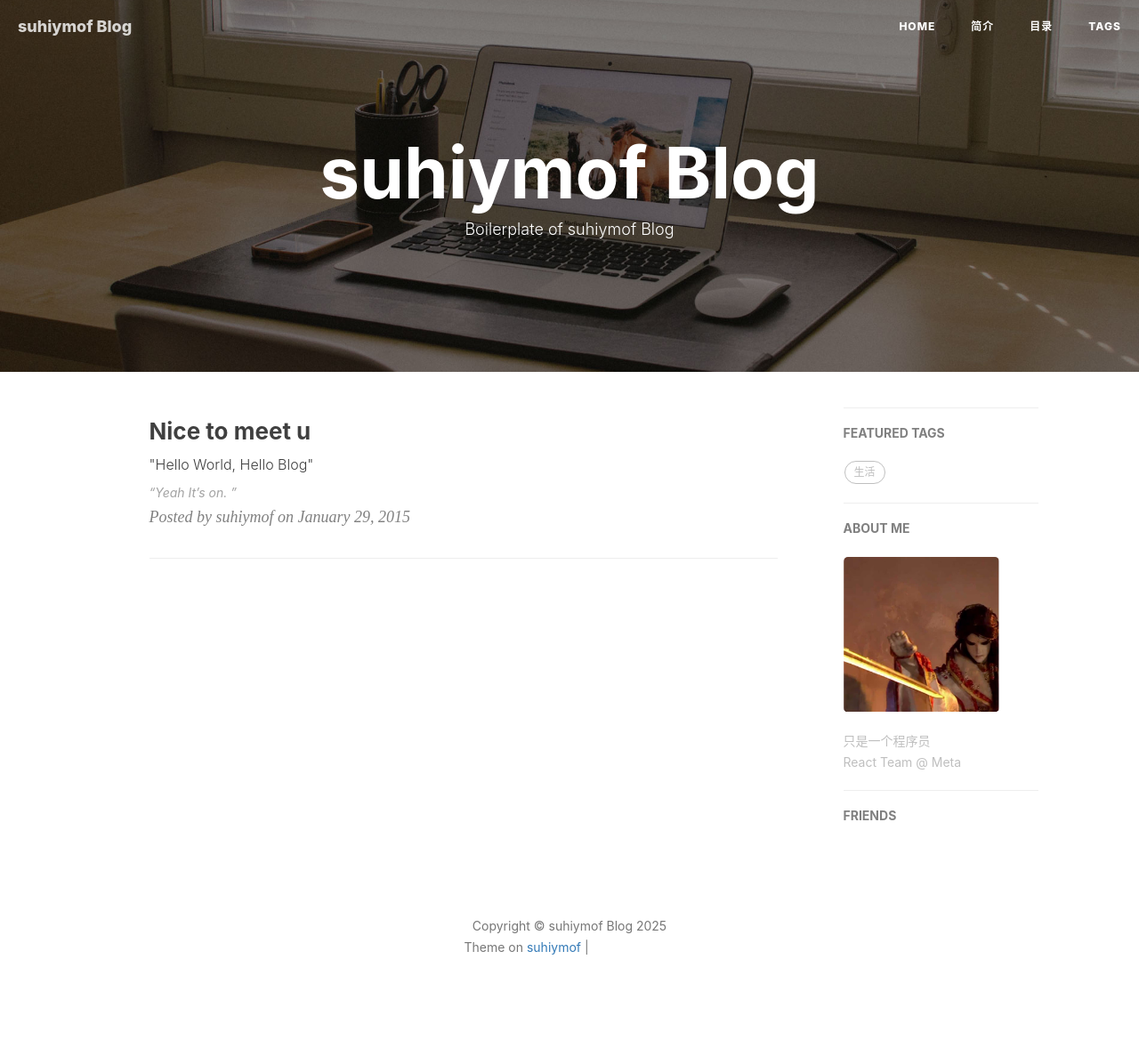
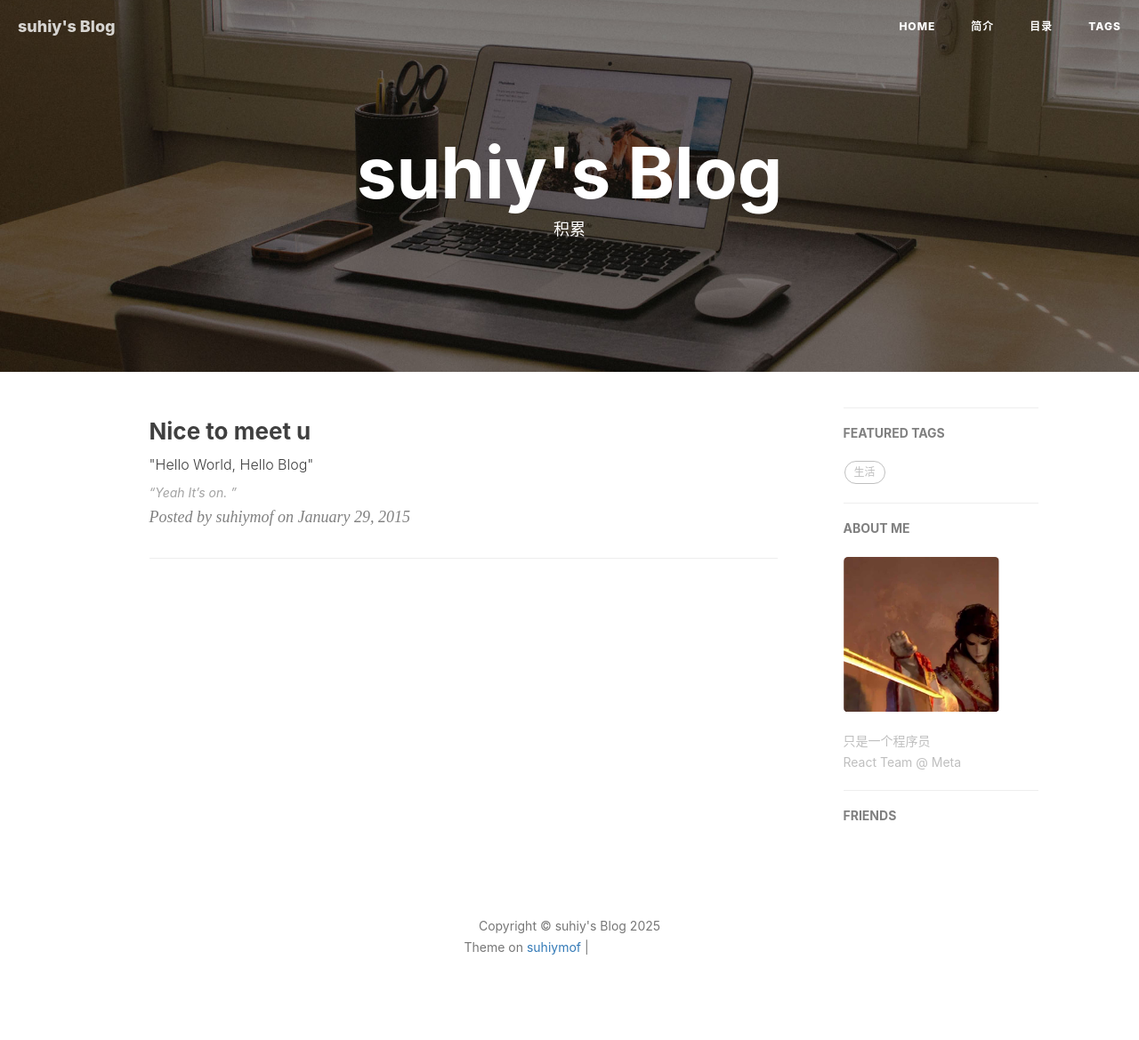
Before and after one commit to suhiymof/suhiymof.github.io, a Jekyll site: the page built from index.html, in a window 1280 px wide. Shown: the whole page at 89% size. Built offline with Jekyll 4.4.1, drawn with Linux system fonts in a browser that asks for light colours; nearby versions of some CDN libraries; the list of posts is cut into pages by our own code; comment, search, counter and statistics services are not loaded; grey boxes are pictures that could not be loaded.

Commit message:
初始化

```diff
--- a/_config.yml
+++ b/_config.yml
@@ -1,6 +1,6 @@
 # Site settings
-title: suhiymof Blog
-SEOTitle: suhiymof
+title: suhiy's Blog
+SEOTitle: Twice的博客 | suhiy blog
 header-img: img/home-bg.jpg
 email: 493767178@qq.com
 description: "这里是一个程序员"
--- a/index.html
+++ b/index.html
@@ -1,6 +1,6 @@
 ---
 layout: page
-description: "Boilerplate of suhiymof Blog"
+description: "积累"
 ---
 
 {% for post in paginator.posts %}
```
